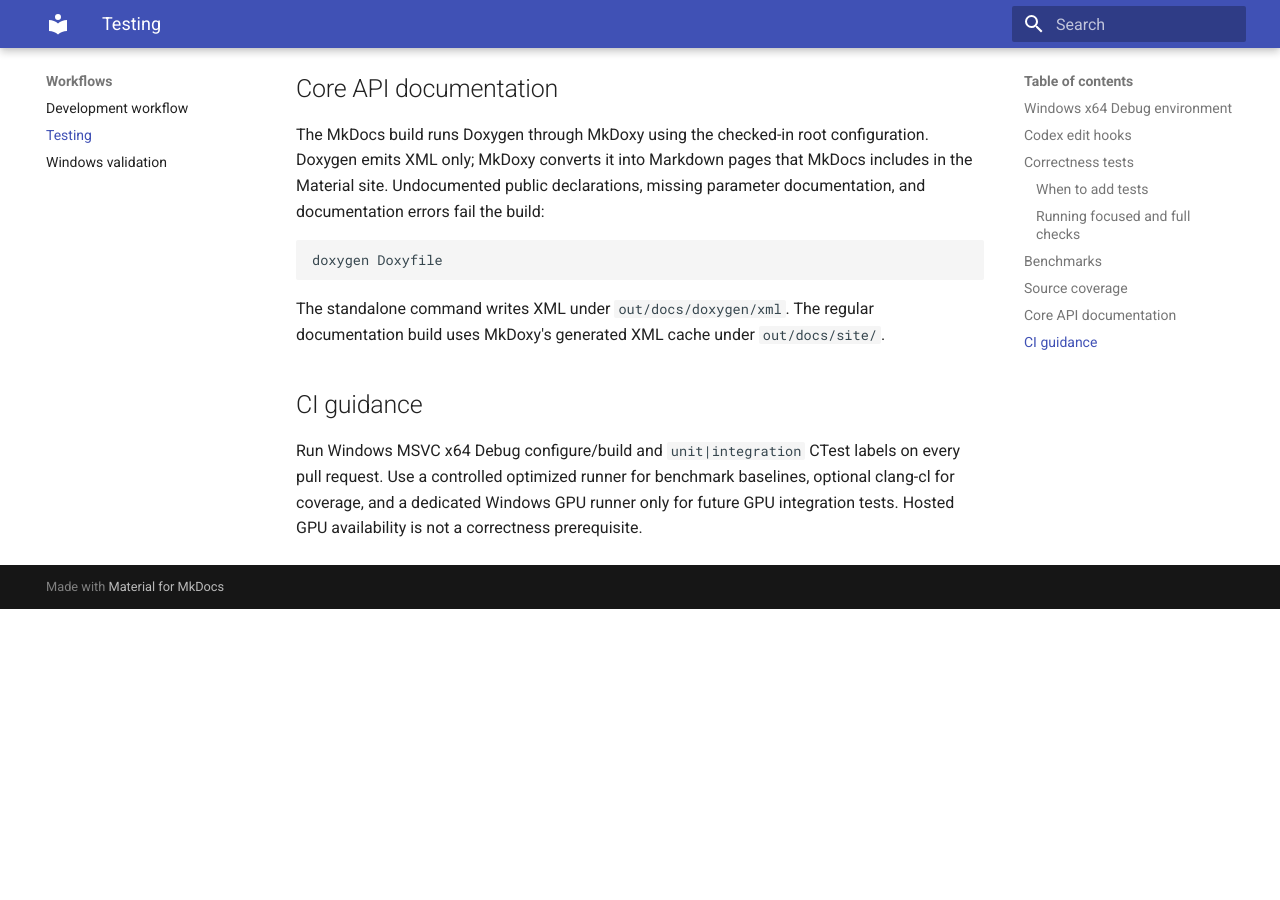
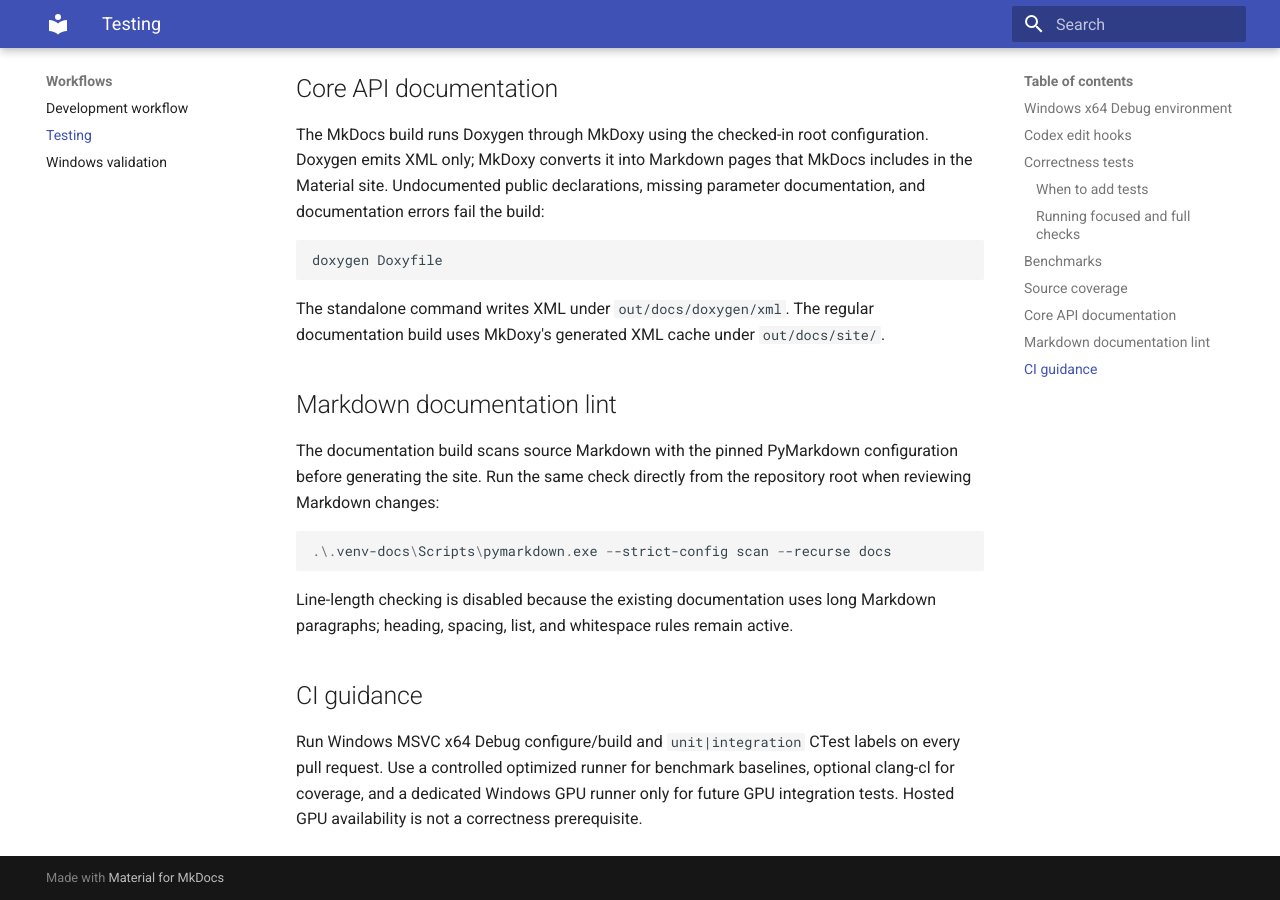
Before and after one commit to JGolaszewski/GrpahicEngine, an MkDocs documentation site: the page built from docs/testing.md, in a window 1280 px wide and 900 px high, scrolled down 3557 px. Built offline with MkDocs 1.6.1 and Material for MkDocs 9.7.7, drawn with Linux system fonts in a browser that asks for light colours; before the commit the page ends 4166 px from its top, so only the background shows below that.

Commit message:
docs: lint Markdown during docs builds (#40)

````diff
--- /dev/null
+++ b/.pymarkdown.yml
@@ -0,0 +1,3 @@
+plugins:
+  MD013:
+    enabled: false
--- a/docs/testing.md
+++ b/docs/testing.md
@@ -174,6 +174,19 @@ doxygen Doxyfile
 The standalone command writes XML under `out/docs/doxygen/xml`. The regular
 documentation build uses MkDoxy's generated XML cache under `out/docs/site/`.
 
+## Markdown documentation lint
+
+The documentation build scans source Markdown with the pinned PyMarkdown
+configuration before generating the site. Run the same check directly from the
+repository root when reviewing Markdown changes:
+
+```powershell
+.\.venv-docs\Scripts\pymarkdown.exe --strict-config scan --recurse docs
+```
+
+Line-length checking is disabled because the existing documentation uses long
+Markdown paragraphs; heading, spacing, list, and whitespace rules remain active.
+
 ## CI guidance
 
 Run Windows MSVC x64 Debug configure/build and `unit|integration` CTest labels on
````
Also changed, not shown: requirements-docs.txt (+11 -0 lines), 1 other file.
